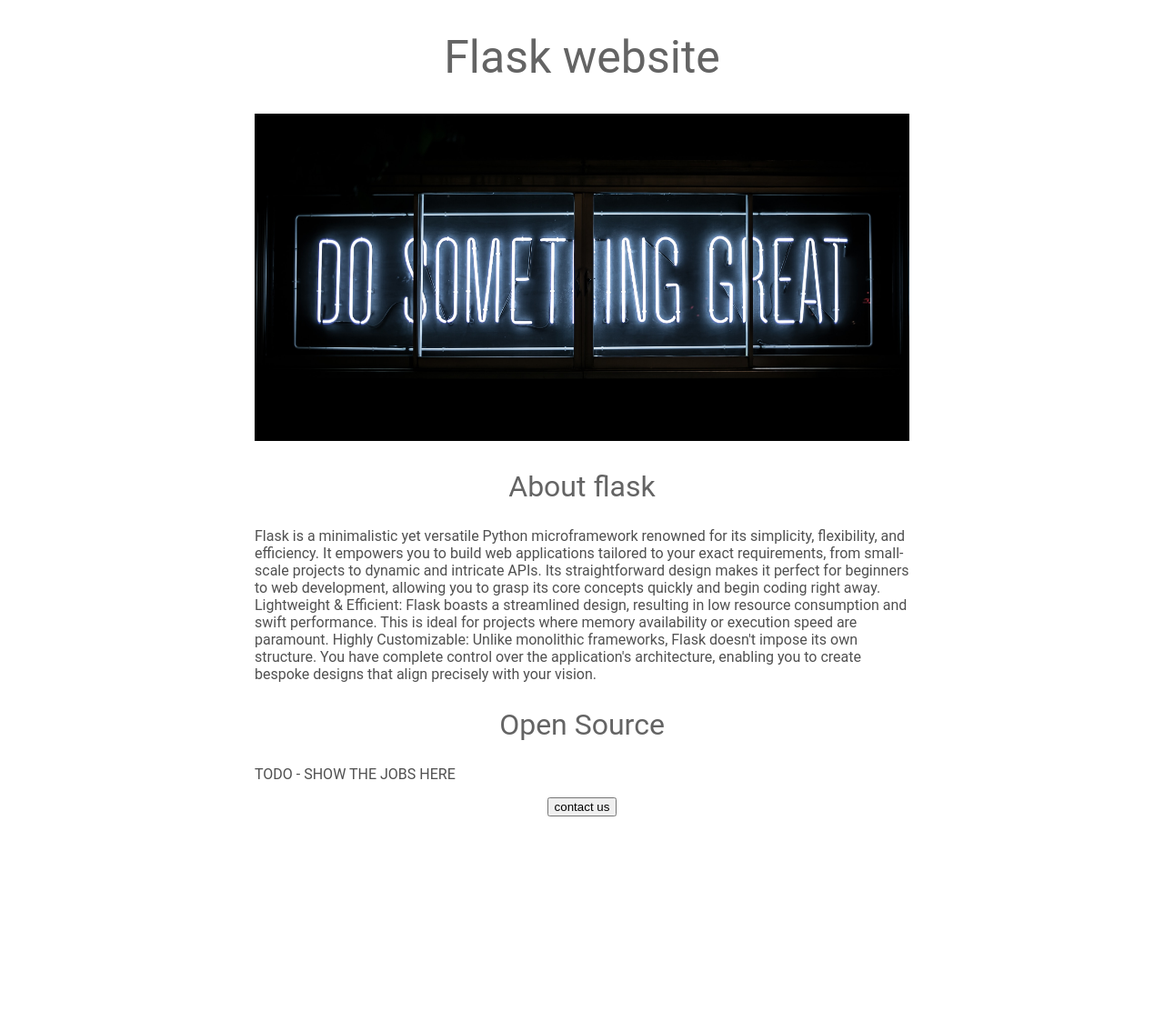
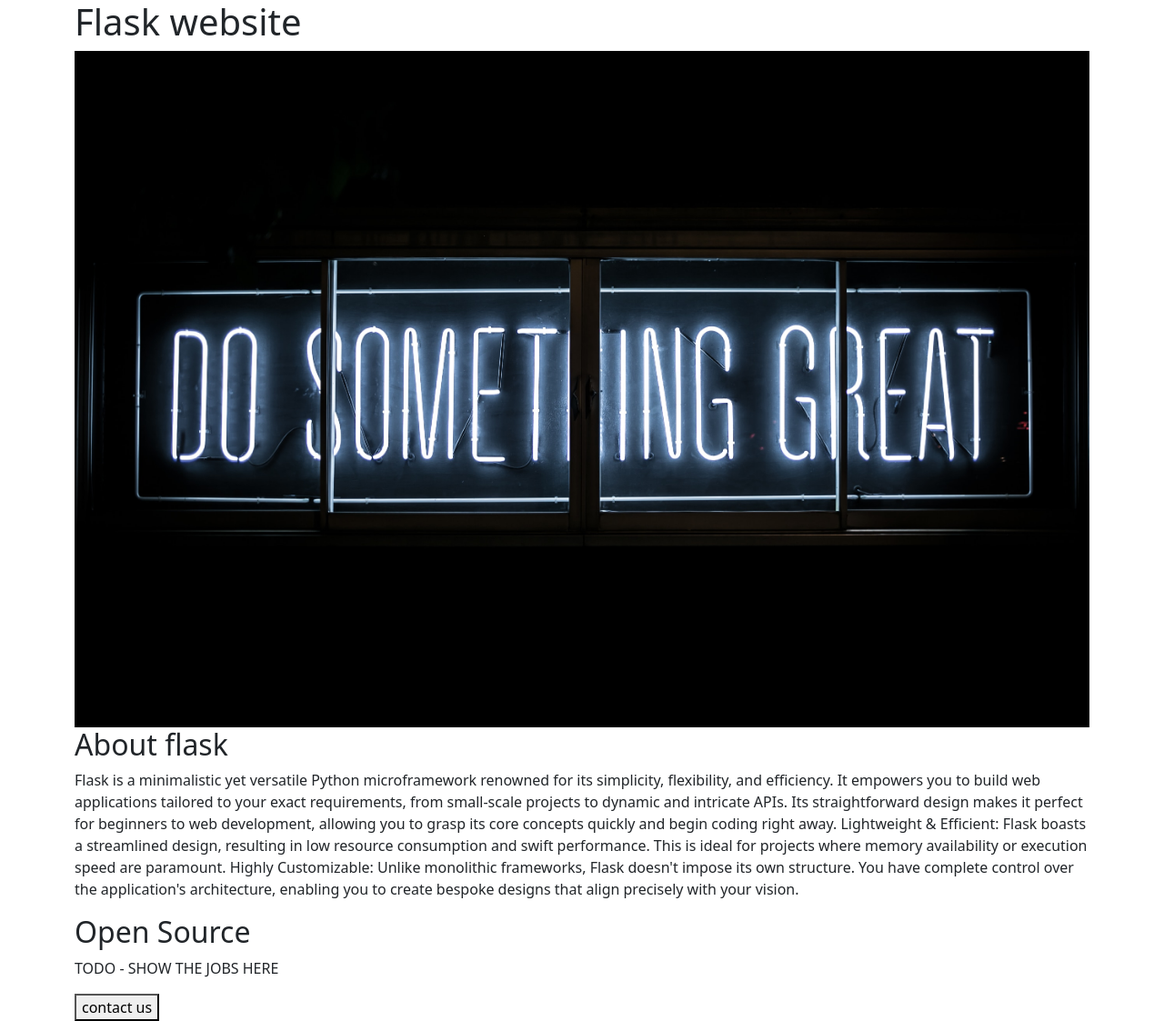
Before and after one commit to mohammadsameer0604/Flask_web, a Flask app: page / in a window 1280 px wide. Shown: the whole page at 91% size. Before the commit the page ends 898 px from the top, so only its background shows below. Run offline with Flask 3, Linux system fonts and the light colour scheme.

Commit message:
bootstrap  css

```diff
--- a/templates/home.html
+++ b/templates/home.html
@@ -1,46 +1,16 @@
 <!DOCTYPE html>
 <html lang="en">
 <head>
-  <style>
-    h1{
-   font-size: 50px;
-      font-family:roboto;
-      font-weight:normal;
-      color: rgb(100,100,100);
-      text-align: center;
-    }
-    #banner{
-      width: 100%;
-      height: 360px;
-      object-fit: cover;
-    }
-    h2{
-      font-family:roboto;
-      font-size: 32px;
-      color: rgb(100,100,100);
-      text-align: center;
-      font-weight: normal;
-    }
-    p{
-      font-family:roboto;
-      color: rgb(80,80,80);
-    }
-    #container{
-      max-width: 720px;
-      margin: 0 auto;
-    }
-  </style>
-
-
+   <link href="https://cdn.jsdelivr.net/npm/bootstrap@5.3.2/dist/css/bootstrap.min.css" rel="stylesheet" integrity="sha384-T3c6CoIi6uLrA9TneNEoa7RxnatzjcDSCmG1MXxSR1GAsXEV/Dwwykc2MPK8M2HN" crossorigin="anonymous">
   <meta charset="UTF-8">
   <meta http-equiv="X-UA-Compatible" content="IE=edge">
   <meta name="viewport" content="width=device-width, initial-scale=1.0">
   <title>FLASK_WEB</title>
 </head>
 <body>
-  <div id="container">
+  <div class="container" >
 <h1> Flask website </h1>
-  <image  id="banner" src="static/banner.jpeg.jpg" >
+  <image  class="img-fluid" src="static/banner.jpeg.jpg" >
     <h2> About flask</h2>
     <P>
       Flask is a minimalistic yet versatile Python microframework renowned for its simplicity, flexibility, and efficiency. It empowers you to build web applications tailored to your exact requirements, from small-scale projects to dynamic and intricate APIs. Its straightforward design makes it perfect for beginners to web development, allowing you to grasp its core concepts quickly and begin coding right away.
@@ -49,7 +19,7 @@
     </P>
     <h2> Open Source </h2>
     <p> TODO - SHOW THE JOBS HERE </p>
-    <div style="text-align:center">
+    <div>
     <button> contact us </button>
   </div>
   </div>
```
